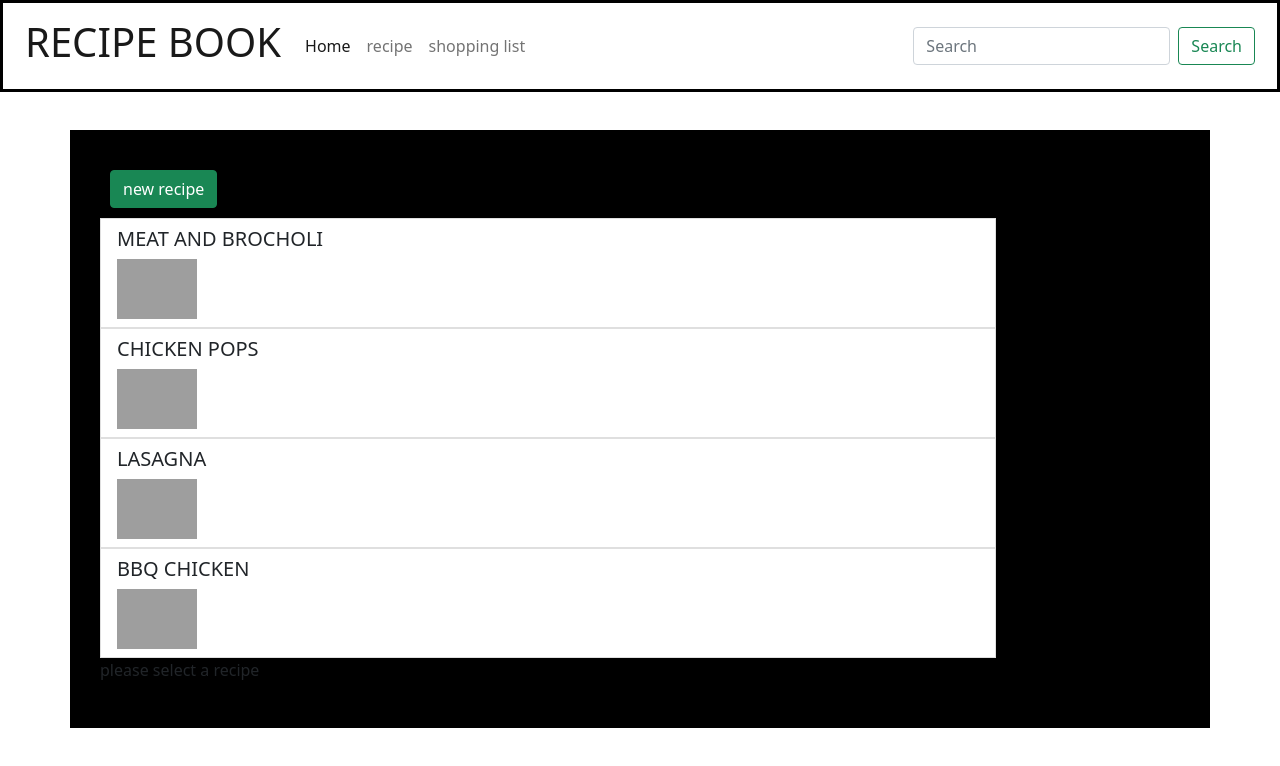
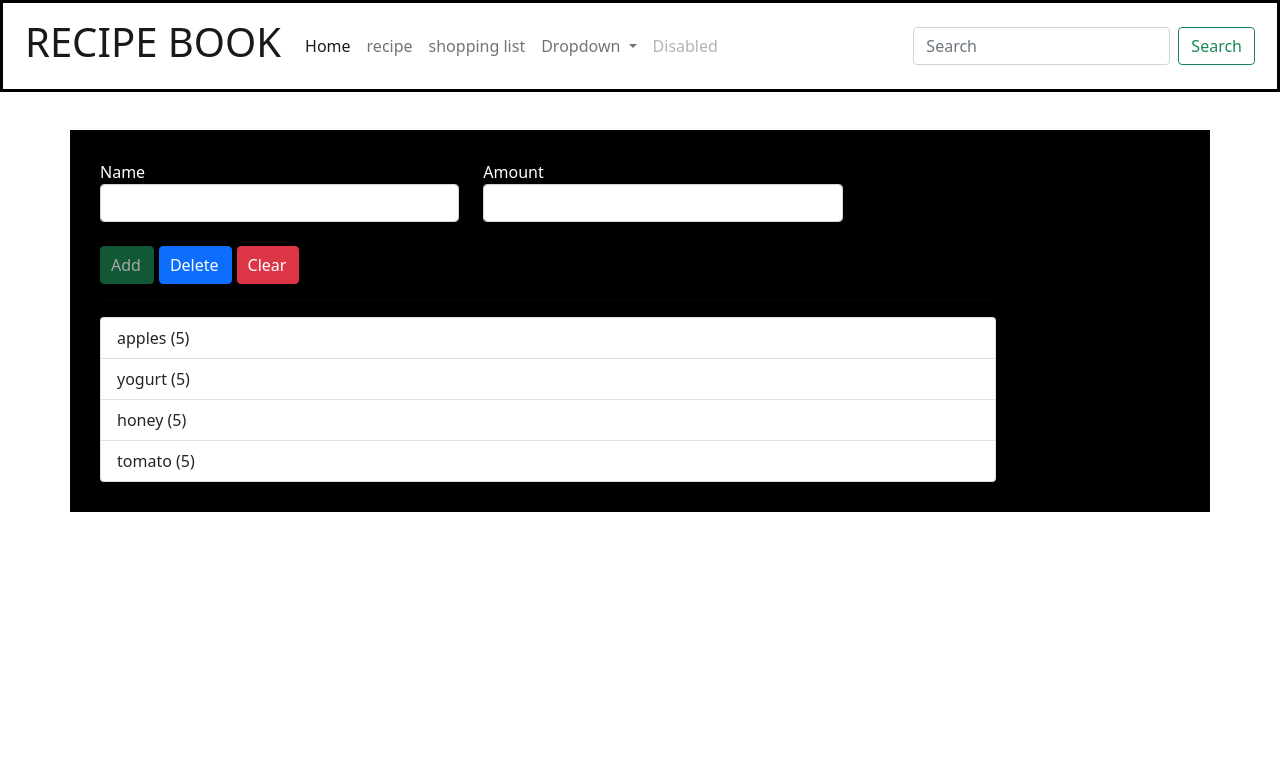
Before and after one commit to Hridhin-k/recipebook-angular, an Angular app: page /shoppinglist in a window 1280 px wide. Before the commit this address led to /. Shown: the top 766 px of the page. Built offline with nearby package versions, Linux system fonts and the light colour scheme; grey boxes are pictures that could not be loaded.

Commit message:
template driven forms implemented

```diff
--- a/package.json
+++ b/package.json
@@ -19,7 +19,8 @@
     "@angular/platform-browser-dynamic": "^14.1.0",
     "@angular/router": "^14.1.0",
     "bootstrap": "^3.4.1",
-    "rxjs": "~7.5.0",
+    "rxjs": "^6.6.7",
+    "rxjs-compat": "^6.6.7",
     "tslib": "^2.3.0",
     "zone.js": "~0.11.4"
   },
--- a/src/app/app-routing.module.ts
+++ b/src/app/app-routing.module.ts
@@ -1,10 +1,15 @@
 import { NgModule } from '@angular/core';
 import { RouterModule, Routes } from '@angular/router';
+import { RecipesComponent } from './recipes/recipes.component';
+import { ShoppingListComponent } from './shopping-list/shopping-list.component';
 
-const routes: Routes = [];
+const appRoutes: Routes = [{ path: 'recipes', component: RecipesComponent },
+{ path: 'shoppinglist', component: ShoppingListComponent }]
+
 
 @NgModule({
-  imports: [RouterModule.forRoot(routes)],
+  imports: [RouterModule.forRoot(appRoutes)],
   exports: [RouterModule]
 })
 export class AppRoutingModule { }
+export const RoutingComponants = [RecipesComponent, ShoppingListComponent]
--- a/src/app/app.component.html
+++ b/src/app/app.component.html
@@ -1,11 +1,14 @@
-<app-header (featureSelected)="onNavigate($event)">
+<app-header>
 </app-header>
 <div class=" container">
   <div class="row">
     <div class="col-md-10">
+      <router-outlet></router-outlet>
 
-      <app-recipes *ngIf="loadedFeature==='recipe'"></app-recipes>
-      <app-shopping-list *ngIf="loadedFeature==='shoppinglist'"></app-shopping-list>
+
+
+      <!-- <app-recipes></app-recipes>
+      <app-shopping-list></app-shopping-list> -->
 
     </div>
   </div>
--- a/src/app/app.component.ts
+++ b/src/app/app.component.ts
@@ -7,12 +7,4 @@ import { FormsModule } from '@angular/forms';
 })
 export class AppComponent {
   title = 'angulartwo';
-  loadedFeature = 'recipe';
-  onNavigate(feature: string) {
-    console.log('test2', feature)
-    this.loadedFeature = feature;
-
-
-  }
-
 }
--- a/src/app/header/header.component.html
+++ b/src/app/header/header.component.html
@@ -1,6 +1,6 @@
 <nav class="navbar navbar-expand-lg navbar-light" id="navbar">
   <div class="container-fluid">
-    <a class="navbar-brand" href="#">
+    <a class="navbar-brand">
       <h1>RECIPE BOOK</h1>
     </a>
     <button class="navbar-toggler" type="button" data-bs-toggle="collapse" data-bs-target="#navbarSupportedContent"
@@ -10,15 +10,15 @@
     <div class="collapse navbar-collapse" id="navbarSupportedContent">
       <ul class="navbar-nav me-auto mb-2 mb-lg-0">
         <li class="nav-item">
-          <a class="nav-link active" aria-current="page" href="#">Home</a>
+          <a class="nav-link active" aria-current="page">Home</a>
         </li>
         <li class="nav-item">
-          <a class="nav-link" href="#" (click)="onSelect('recipe')">recipe</a>
+          <a class="nav-link" routerLink="/recipes">recipe</a>
         </li>
         <li class="nav-item">
-          <a class="nav-link" href="#" (click)="onSelect('shoppinglist')">shopping list</a>
+          <a class="nav-link" routerLink="/shoppinglist">shopping list</a>
         </li>
-        <!-- <li class="nav-item dropdown">
+        <li class="nav-item dropdown">
           <a class="nav-link dropdown-toggle" href="#" id="navbarDropdown" role="button" data-bs-toggle="dropdown"
             aria-expanded="false">
             Dropdown
@@ -34,7 +34,7 @@
         </li>
         <li class="nav-item">
           <a class="nav-link disabled" href="#" tabindex="-1" aria-disabled="true">Disabled</a>
-        </li> -->
+        </li>
       </ul>
 
       <form class="d-flex">
--- a/src/app/header/header.component.ts
+++ b/src/app/header/header.component.ts
@@ -6,10 +6,7 @@ import { Component, EventEmitter, OnInit, Output } from '@angular/core';
   styleUrls: ['./header.component.css']
 })
 export class HeaderComponent implements OnInit {
-  @Output() featureSelected = new EventEmitter<string>();
-  onSelect(feature: string) {
-    this.featureSelected.emit(feature)
-  }
+
   constructor() { }
 
   ngOnInit(): void {
--- a/src/app/recipes/recipe-list/recipe-item/recipe-item.component.html
+++ b/src/app/recipes/recipe-list/recipe-item/recipe-item.component.html
@@ -1,6 +1,6 @@
 <div class="row" id="recipe-list-box">
   <div class="col-xs-12">
-    <a href="#" class="list-group-item clearfix" (click)="recipeSelect()">
+    <a class="list-group-item clearfix" (click)="recipeSelect()">
       <div class=pull-left>
         <h5 class="list-group-item-heading">{{recipe.name}}</h5>
         <!-- <p class="list-group-item-text">{{recipe.description}}</p> -->
--- a/src/app/recipes/recipes.component.html
+++ b/src/app/recipes/recipes.component.html
@@ -6,7 +6,7 @@
     <app-recipe-details *ngIf="selectedRecipe ; else infoText" [recipe]="selectedRecipe">
     </app-recipe-details>
     <ng-template #infoText>
-      <p>please select a recipe</p>
+      <h3 style="color: rgb(246, 241, 241);">please select a recipe! </h3>
     </ng-template>
   </div>
 </div>
--- a/src/app/shopping-list/shopping-edit/shopping-edit.component.html
+++ b/src/app/shopping-list/shopping-edit/shopping-edit.component.html
@@ -1,21 +1,25 @@
 <div class="row">
   <div class="col-xs-12">
-    <form>
+    <form (ngSubmit)="onSubmit(f)" #f="ngForm">
       <div class="row">
         <div class="col-sm-5 form-group">
           <label for="name" style="color:white ;">Name</label>
-          <input type=" text" id="name" class="form-control" #nameInput>
+          <input type=" text" id="name" class="form-control" ngModel name="ingredient" required="text">
+          <!--pattern="[A-Za-z]"-->
+          <!-- #nameInput -->
 
         </div>
         <div class="col-sm-5 form-group">
           <label for="amount" style="color:white">Amount</label>
-          <input type="number" id="amount" class="form-control" #amountInput>
+          <input type="number" id="amount" class="form-control" ngModel name="amount" required="number">
+          <!-- #amountInput -->
         </div>
       </div><br>
 
       <div class="row">
         <div class="col-xs-12 form-group">
-          <button class="btn btn-success" id="edit-btns" (click)="onAddItem($event)">Add</button>
+          <button class="btn btn-success" id="edit-btns" [disabled]="! f.valid">Add</button>
+          <!--(click)="onAddItem($event)"-->
           <button class="btn btn-primary" id="edit-btns">Delete</button>
           <button class="btn btn-danger" id="edit-btns">Clear</button>
         </div>
--- a/src/app/shopping-list/shopping-edit/shopping-edit.component.ts
+++ b/src/app/shopping-list/shopping-edit/shopping-edit.component.ts
@@ -1,4 +1,5 @@
 import { Component, ElementRef, OnInit, ViewChild } from '@angular/core';
+import { NgForm } from '@angular/forms';
 import { Ingredient } from 'src/app/shared/ingredient.model';
 import { ShoppingserviceService } from '../shoppingservice.service';
 
@@ -8,20 +9,26 @@ import { ShoppingserviceService } from '../shoppingservice.service';
   styleUrls: ['./shopping-edit.component.css']
 })
 export class ShoppingEditComponent implements OnInit {
-  @ViewChild('nameInput') nameInputRef: ElementRef
-  @ViewChild('amountInput') amountInputRef: ElementRef
+  // @ViewChild('nameInput') nameInputRef: ElementRef
+  // @ViewChild('amountInput') amountInputRef: ElementRef
 
   constructor(private list: ShoppingserviceService) { }
 
   ngOnInit(): void {
   }
 
-  onAddItem(event: any) {
-    event.preventDefault()
-    const ingName = this.nameInputRef.nativeElement.value;
-    const ingAmount = this.amountInputRef.nativeElement.value
-    const newIngredient = new Ingredient(ingName, ingAmount)
+  // onAddItem(event: any) {
+  //   event.preventDefault()
+  //   const ingName = this.nameInputRef.nativeElement.value;
+  //   const ingAmount = this.amountInputRef.nativeElement.value
+  //   const newIngredient = new Ingredient(ingName, ingAmount)
+  //   this.list.onIngredientAdded(newIngredient)
+
+  // }
+  onSubmit(form: NgForm) {
+    console.log(form)
+    console.log(form.value)
+    const newIngredient = new Ingredient(form.value.ingredient, form.value.amount)
     this.list.onIngredientAdded(newIngredient)
-
   }
 };
--- a/src/app/shopping-list/shoppingservice.service.ts
+++ b/src/app/shopping-list/shoppingservice.service.ts
@@ -13,9 +13,9 @@ export class ShoppingserviceService {
   getIngredients() {
     return this.ingredients;
   }
-  onIngredientAdded(ingredient: Ingredient) {
+  onIngredientAdded(newIngredient: Ingredient) {
 
-    this.ingredients.push(ingredient)
+    this.ingredients.push(newIngredient)
 
   }
   constructor() { }
```
Also changed, not shown: src/app/app.module.ts (+7 -9 lines), 1 other file (tests, documents, lock files or other folders).
